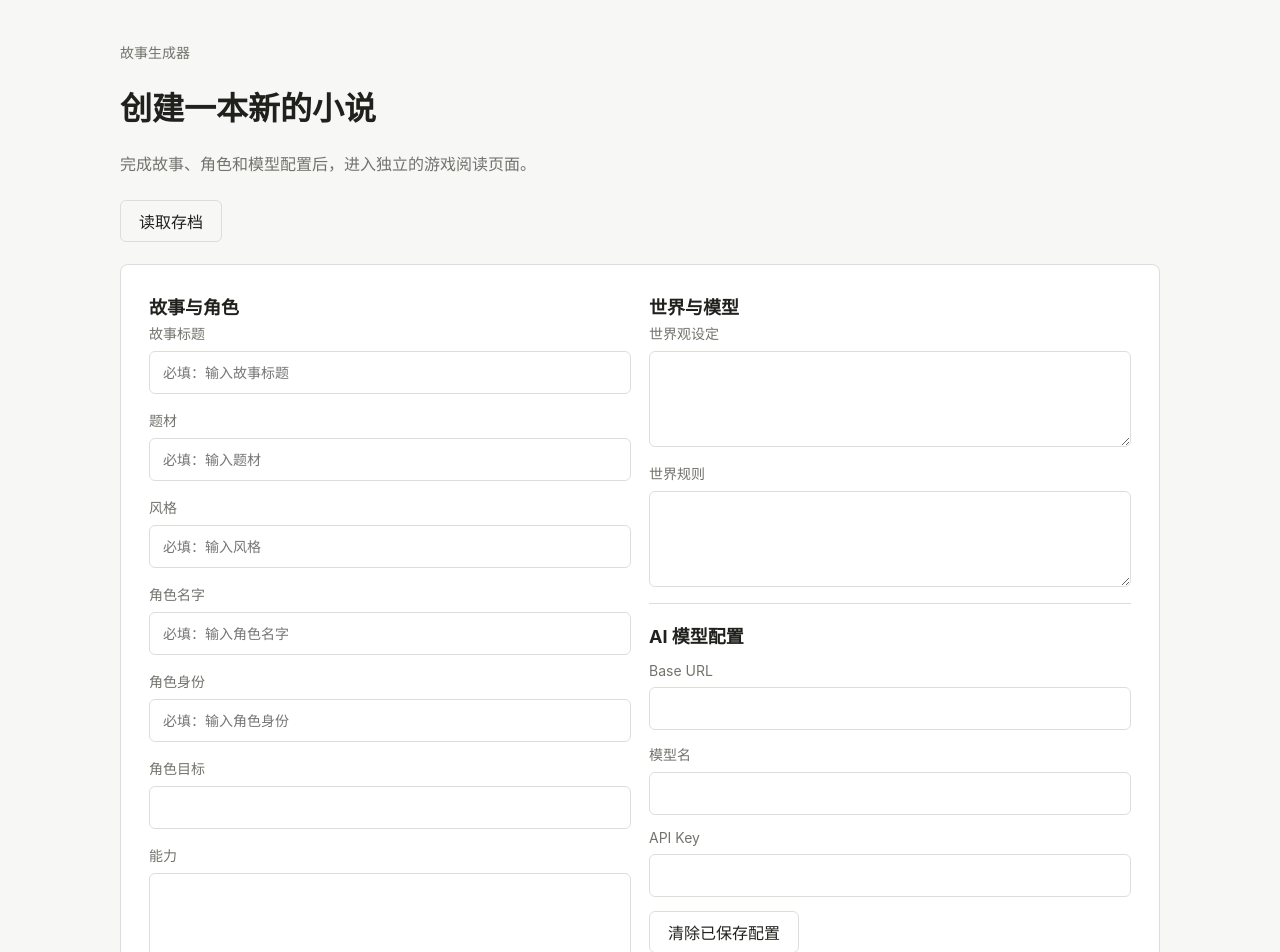
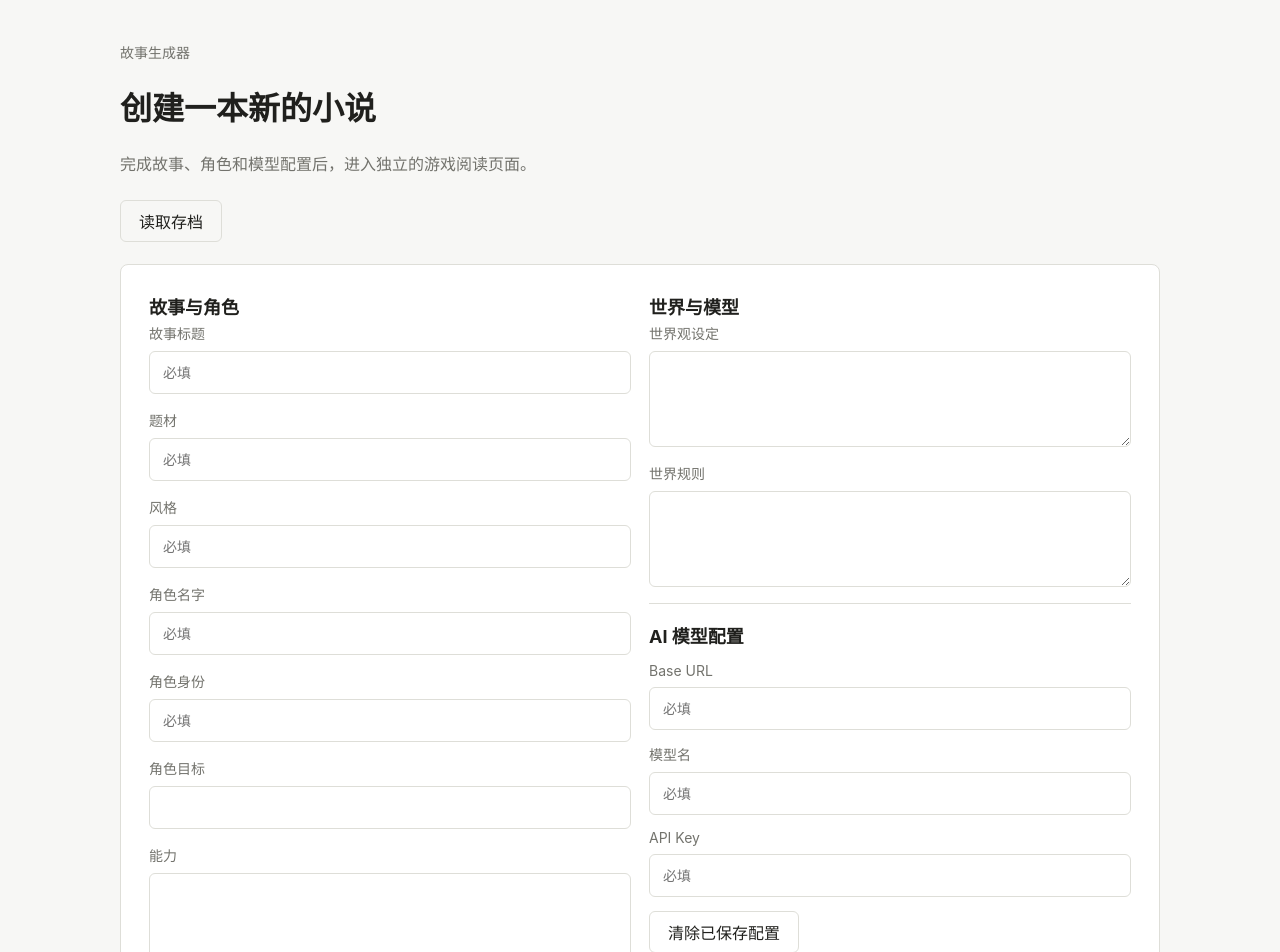
Before and after one commit to 230517ydyzs-maker/world-book, a React (Vite) app: page / in a window 1280 px wide. Shown: the top 952 px of the page. Built offline with nearby package versions, Linux system fonts and the light colour scheme.

Commit message:
feat: require ai model config fields

```diff
--- a/src/components/ModelConfigForm.tsx
+++ b/src/components/ModelConfigForm.tsx
@@ -12,15 +12,15 @@ export default function ModelConfigForm({ baseUrl, apiKey, model, onChange, onCl
       <h2>AI 模型配置</h2>
       <label>
         Base URL
-        <input value={baseUrl} onChange={(event) => onChange('baseUrl', event.target.value)} />
+        <input value={baseUrl} placeholder="必填" onChange={(event) => onChange('baseUrl', event.target.value)} required />
       </label>
       <label>
         模型名
-        <input value={model} onChange={(event) => onChange('model', event.target.value)} />
+        <input value={model} placeholder="必填" onChange={(event) => onChange('model', event.target.value)} required />
       </label>
       <label>
         API Key
-        <input type="password" value={apiKey} onChange={(event) => onChange('apiKey', event.target.value)} />
+        <input type="password" value={apiKey} placeholder="必填" onChange={(event) => onChange('apiKey', event.target.value)} required />
       </label>
       {onClearSaved ? (
         <button type="button" className="secondary-button" onClick={onClearSaved}>
--- a/src/pages/CreateStoryPage.tsx
+++ b/src/pages/CreateStoryPage.tsx
@@ -145,7 +145,7 @@ export default function CreateStoryPage() {
             故事标题
             <input
               value={form.title}
-              placeholder="必填：输入故事标题"
+              placeholder="必填"
               onChange={(event) => update('title', event.target.value)}
               required
             />
@@ -154,7 +154,7 @@ export default function CreateStoryPage() {
             题材
             <input
               value={form.genre}
-              placeholder="必填：输入题材"
+              placeholder="必填"
               onChange={(event) => update('genre', event.target.value)}
               required
             />
@@ -163,7 +163,7 @@ export default function CreateStoryPage() {
             风格
             <input
               value={form.style}
-              placeholder="必填：输入风格"
+              placeholder="必填"
               onChange={(event) => update('style', event.target.value)}
               required
             />
@@ -172,7 +172,7 @@ export default function CreateStoryPage() {
             角色名字
             <input
               value={form.characterName}
-              placeholder="必填：输入角色名字"
+              placeholder="必填"
               onChange={(event) => update('characterName', event.target.value)}
               required
             />
@@ -181,7 +181,7 @@ export default function CreateStoryPage() {
             角色身份
             <input
               value={form.characterIdentity}
-              placeholder="必填：输入角色身份"
+              placeholder="必填"
               onChange={(event) => update('characterIdentity', event.target.value)}
               required
             />
```
Also changed, not shown: 1 other file (tests, documents, lock files or other folders).
